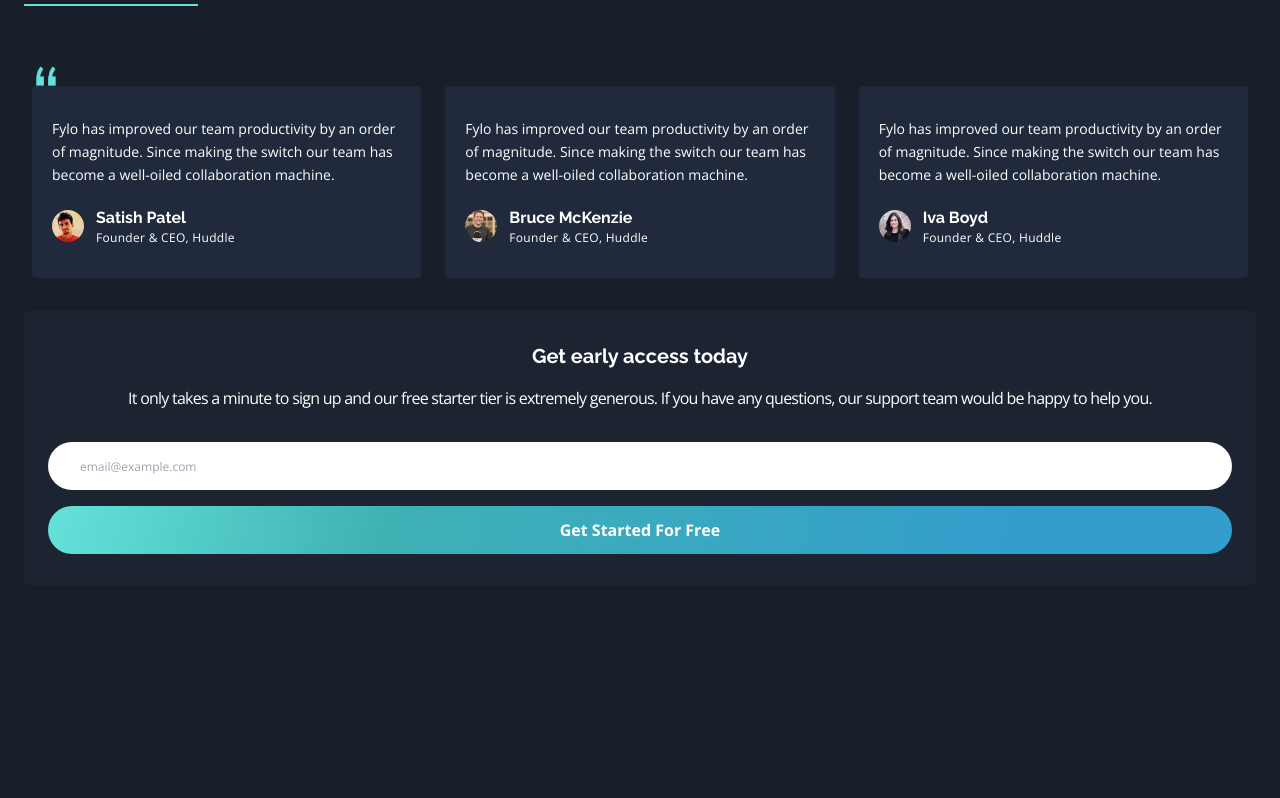
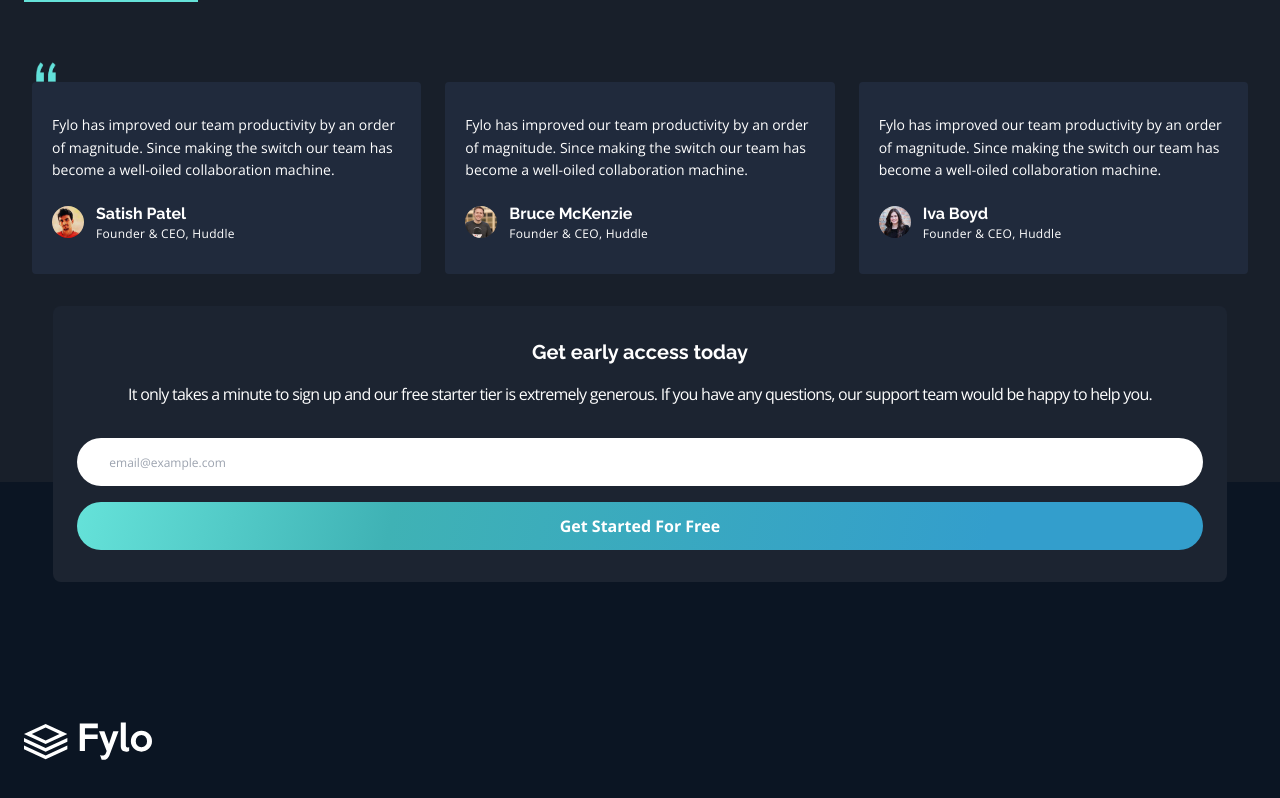
Before and after one commit to andrewpatasik/fylo-dark-theme-landing-page-master, a Next.js app: page / in a window 1280 px wide. Shown: the part 3258-4056 px from the top of the page. Before the commit the page ends 3856 px from the top, so only its background shows below. Built offline with nearby package versions, Linux system fonts and the light colour scheme.

Commit message:
footer init

```diff
--- /dev/null
+++ b/src/app/Footer/index.tsx
@@ -0,0 +1,17 @@
+import Image from "next/image";
+
+export const Footer = () => {
+  return (
+    <footer className="relative -z-50 bg-footer h-96 text-center px-6 pt-60">
+      <Image
+        src="/images/logo.svg"
+        alt="logo"
+        width={0}
+        height={0}
+        className="w-32 h-auto"
+        priority
+      />
+
+    </footer>
+  );
+};
--- a/src/app/Subscribe/index.tsx
+++ b/src/app/Subscribe/index.tsx
@@ -5,8 +5,8 @@ const raleway = Raleway({ weight: ["400", "700"], subsets: ["latin"] });
 
 export const Subscribe = () => {
   return (
-    <section className="relative flex flex-col h-72 px-6">
-      <div className="bg-subscribe flex flex-col items-center justify-center space-y-8 py-8 px-6 rounded-lg">
+    <section className="relative flex flex-col h-44">
+      <div className="absolute inset-x-0 mx-auto w-11/12 bg-subscribe flex flex-col items-center justify-center space-y-8 py-8 px-6 rounded-lg">
         <div className="flex flex-col justify-center items-center">
           <h3 className={`${raleway.className} text-xl font-bold mb-4`}>Get early access today</h3>
           <p className="text-center tracking-[-0.75px]">
--- a/src/app/globals.css
+++ b/src/app/globals.css
@@ -31,6 +31,10 @@ body {
   background: var(--dark-blue-1);
 }
 
+.bg-footer {
+  background: var(--dark-blue-3);
+}
+
 .testimonial-card {
   background: var(--dark-blue-4);
 }
--- a/src/app/page.tsx
+++ b/src/app/page.tsx
@@ -4,6 +4,7 @@ import { Features } from "./Features";
 import { Details } from "./Details";
 import { Testimonial } from "./Testimonial";
 import { Subscribe } from "./Subscribe";
+import { Footer } from "./Footer";
 
 export default function Home() {
 
@@ -15,6 +16,7 @@ export default function Home() {
       <Details />
       <Testimonial />
       <Subscribe />
+      <Footer />
     </main>
   )
 }
--- a/src/components/Navbar/index.tsx
+++ b/src/components/Navbar/index.tsx
@@ -10,7 +10,7 @@ export const Navbar = () => {
           alt="logo"
           width={0}
           height={0}
-          className="w-24 h-auto"
+          className="w-20 h-auto"
           priority
         />
       </div>
```
